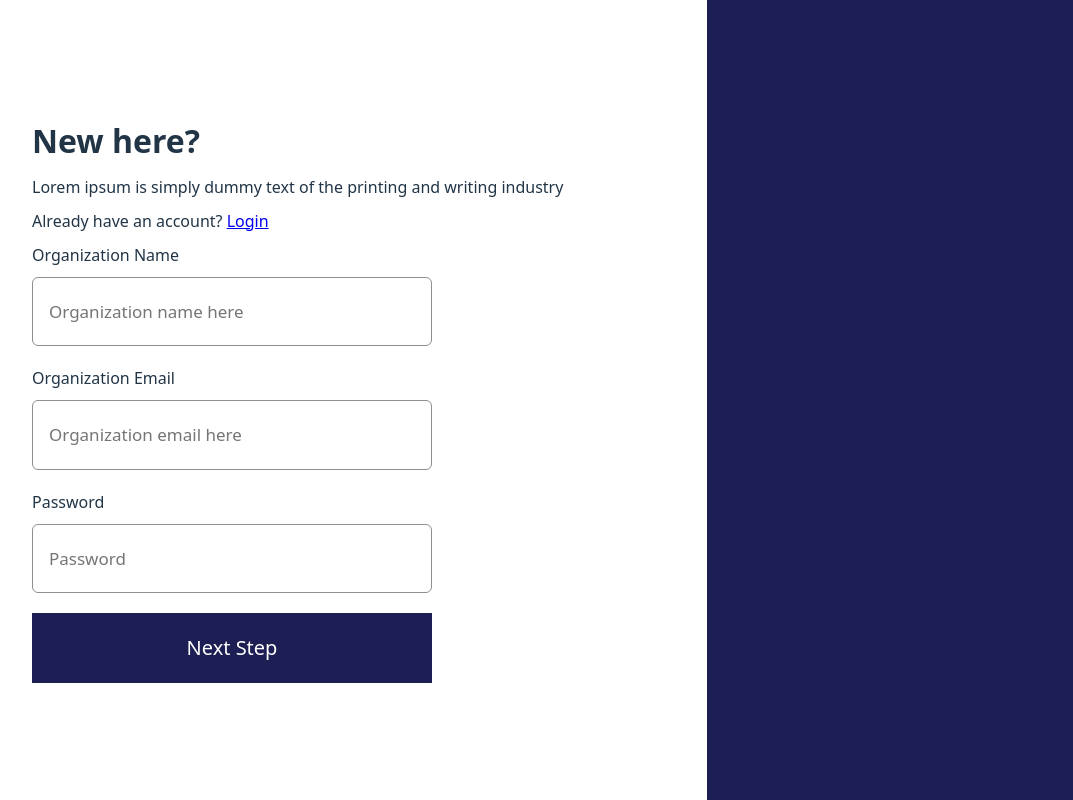
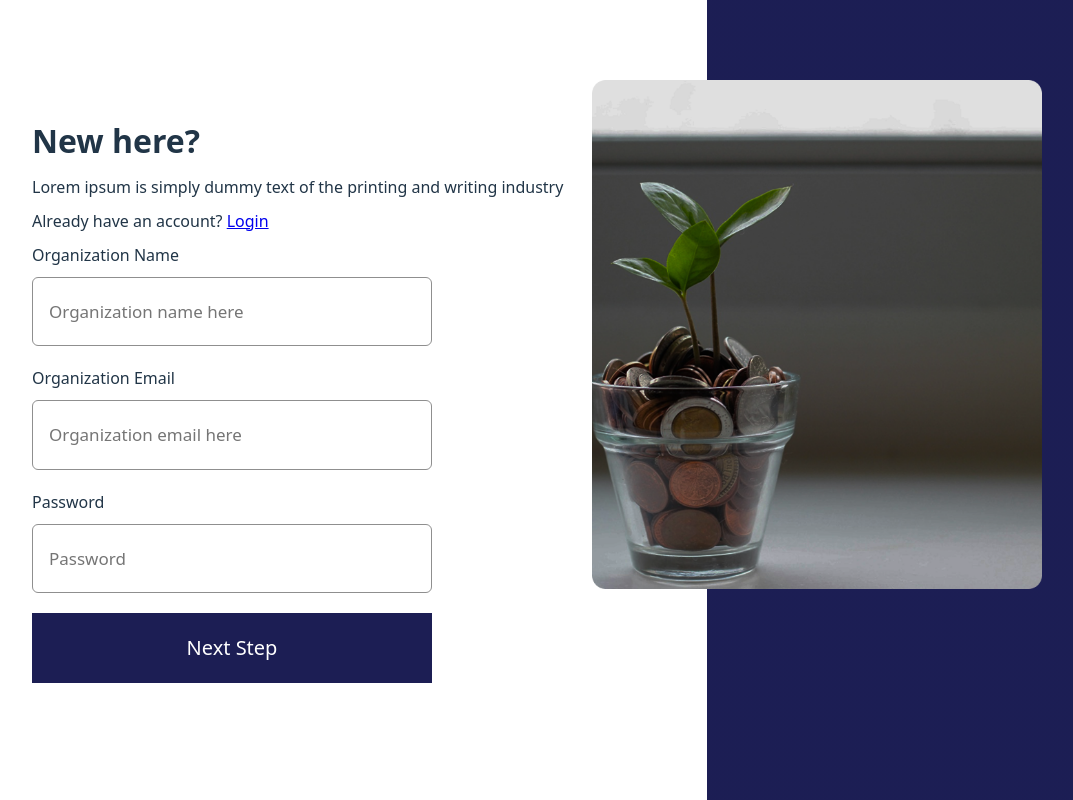
Before and after one commit to Akintayo74/Donation-Ermine, a React (Vite) app in the folder donation-app/: page /auth/signup in a window 1280 px wide. Shown: the whole page, without its empty margins (138-1211 px from the left). Built offline with nearby package versions, Linux system fonts and the light colour scheme.

Commit message:
Added Plant Image to PageWrapper

```diff
--- a/donation-app/src/components/PageWrapper.jsx
+++ b/donation-app/src/components/PageWrapper.jsx
@@ -1,4 +1,5 @@
 import styled from "styled-components";
+import PlantImage from './PlantImage';
 
 const Wrapper = styled.div `
     display: flex;
@@ -21,7 +22,12 @@ const Wrapper = styled.div `
 
 function PageWrapper({ children }) {
 
-    return <Wrapper>{ children }</Wrapper>
+    return (
+        <Wrapper>
+            <PlantImage />
+            { children }
+        </Wrapper>
+    )
 }
 
 export default PageWrapper;
--- /dev/null
+++ b/donation-app/src/components/PlantImage.jsx
@@ -0,0 +1,31 @@
+import styled from "styled-components";
+import plant from '../assets/plant.png';
+
+const Wrapper = styled.div `
+    display: none;
+    @media (min-width: 1200px) {
+        display: revert;
+        position: fixed;
+        top: 80px;
+        right: 100px;
+        z-index: 1;
+        width: 450px;
+    }
+`;
+
+function PlantImage() {
+
+    return (
+        <>
+            <Wrapper>
+                <img
+                    src={plant}
+                    alt='decorative plant'
+                />
+            </Wrapper>
+        </>
+
+    )
+}
+
+export default PlantImage;
```
Also changed, not shown: donation-app/src/assets/plant.png (renamed from donation-app/src/assets/Rectangle 75.png).
